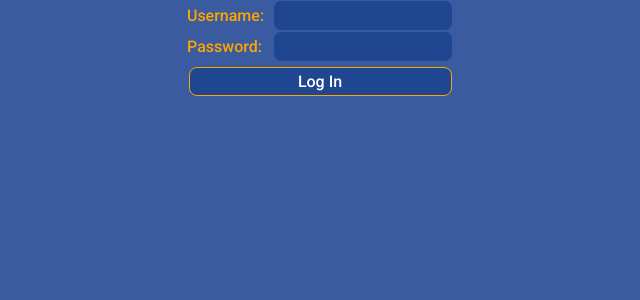
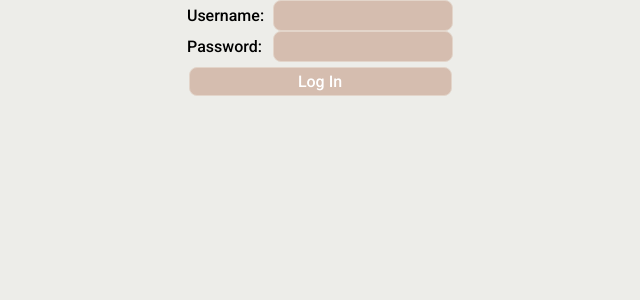
Before and after one commit to matheusclmb/master-django-project, a Django app: page /auth/login/ in a window 1280 px wide. Shown: the top 300 px of the page, without its empty margins (320-960 px from the left). Run offline with Django 4.2, Linux system fonts and the light colour scheme.

Commit message:
💄 Styles: Change in main style.css

```diff
--- a/coreapp/static/coreapp/css/style.css
+++ b/coreapp/static/coreapp/css/style.css
@@ -93,14 +93,14 @@ main {
 
 body {
   font-family: "Roboto", sans-serif;
-  background-color: var(--light-blue);
+  background-color: #edede9;
 }
 
 .auth-need {
   display: flex;
   height: inherit;
   justify-content: center;
-  color: #fff;
+  color: #000;
   text-align: center;
   align-items: center;
 }
@@ -127,7 +127,7 @@ body {
 }
 
 .form-login label {
-  color: var(--strong-yellow);
+  color: #000;
   margin-right: 5px;
 }
 
@@ -138,8 +138,8 @@ body {
 .form-login input {
   width: 180px;
   padding: 5px;
-  border: 1px solid var(--light-blue);
-  background-color: var(--dark-blue);
+  border: 1px solid #e3d5ca;
+  background-color: #d5bdaf;
   border-radius: 8px;
   color: #fff;
 }
@@ -148,16 +148,16 @@ body {
   margin-top: 5px;
   width: 263px;
   padding: 4px;
-  border: 1px solid var(--strong-yellow);
-  background-color: var(--dark-blue);
+  border: 1px solid #e3d5ca;
+  background-color: #d5bdaf;
   border-radius: 8px;
   color: #fff;
 }
 
 .form-login button:hover {
   cursor: pointer;
-  color: var(--dark-blue);
-  background-color: var(--strong-yellow);
+  color: #000;
+  background-color: #d6ccc2;
 }
 
 /* HEADER & NAV */
@@ -175,7 +175,7 @@ body {
   height: 60px;
   justify-content: space-between;
   align-items: center;
-  background-color: var(--dark-blue);
+  background-color: #d5bdaf;
 }
 
 .logo-link {
```
